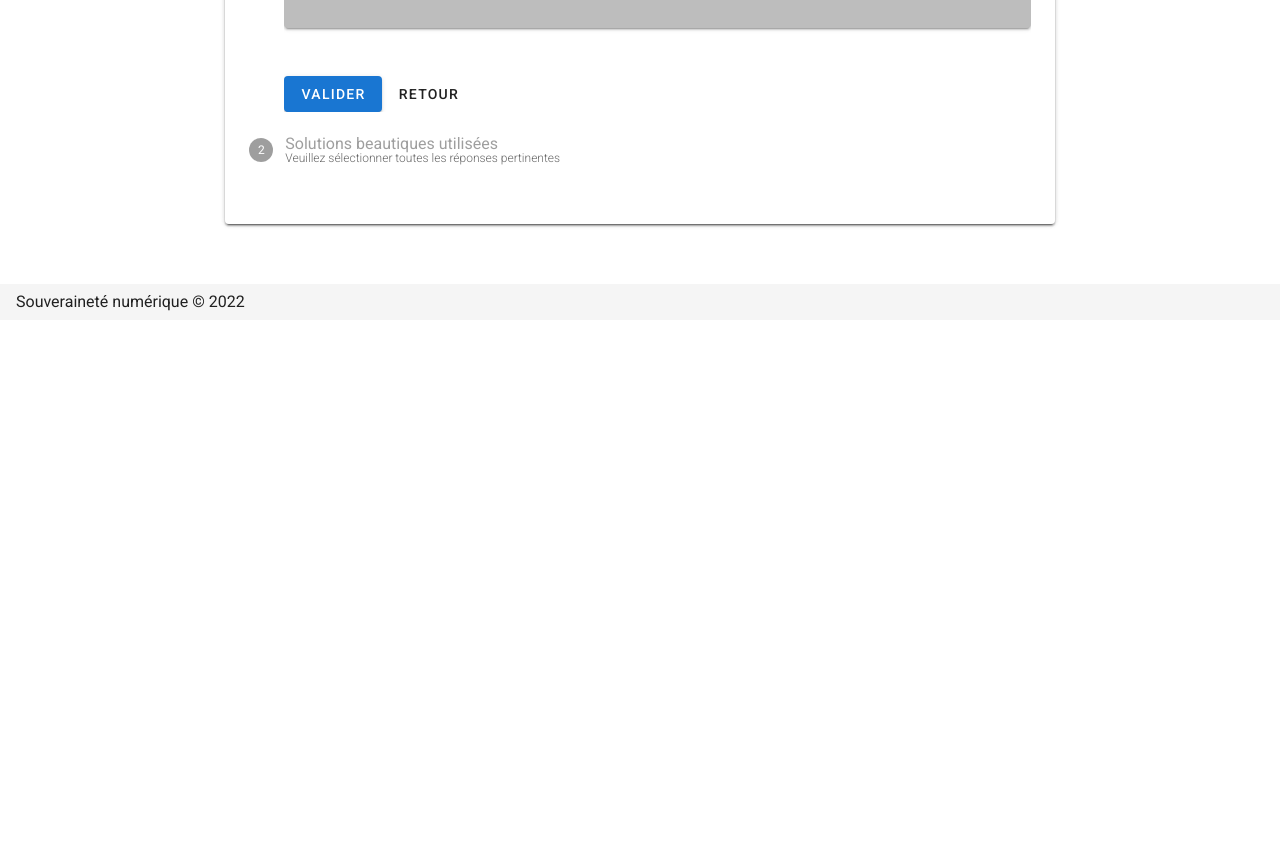
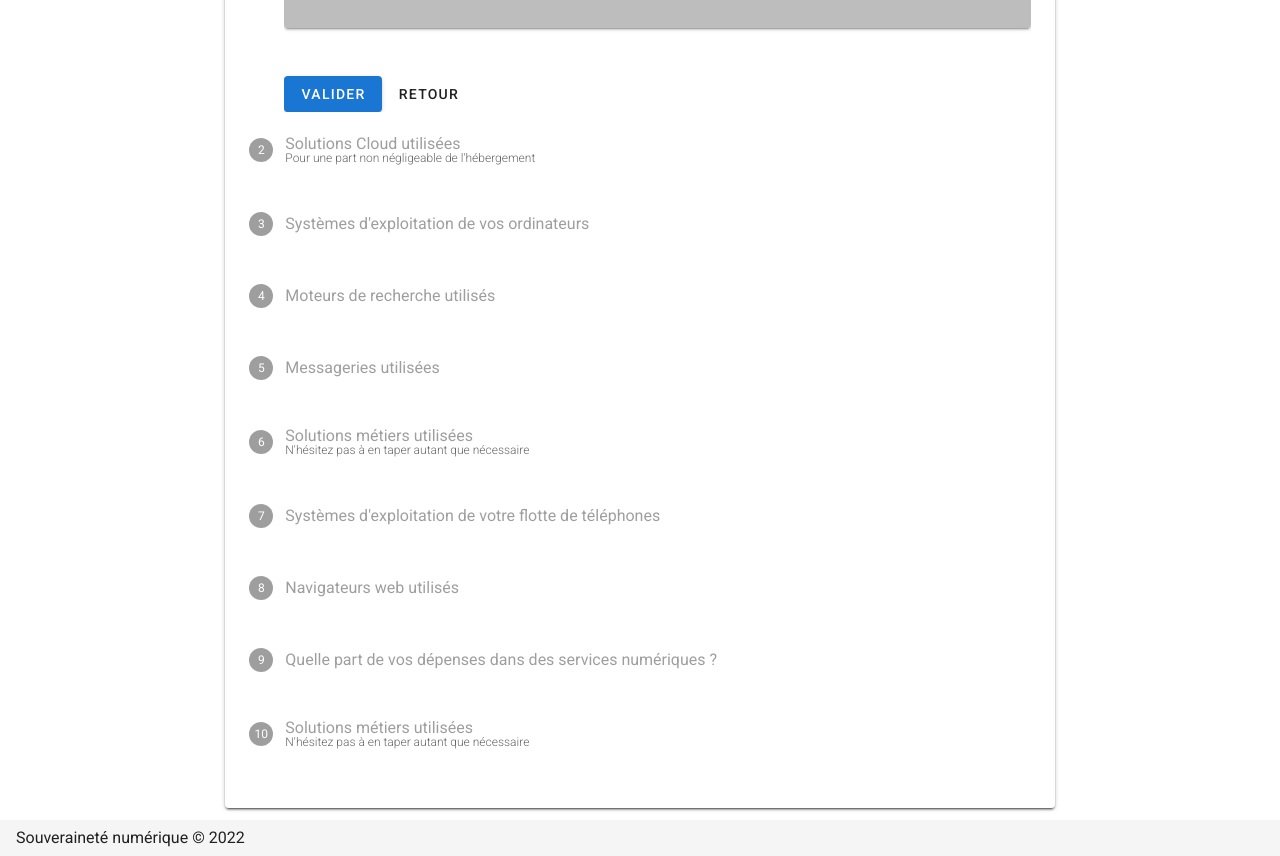
Before and after one commit to romainfd/MaSouveraineteNumerique, a Nuxt app: page / in a window 1280 px wide. Shown: the part 480-1336 px from the top of the page. Before the commit the page ends 800 px from the top, so only its background shows below. Built offline with nearby package versions, Linux system fonts and the light colour scheme.

Commit message:
📢 Adding questions

```diff
--- a/assets/questions.js
+++ b/assets/questions.js
@@ -1,7 +1,8 @@
-const questions = [{
+const questions = [
+  {
+    name: 'Solutions beautiques utilisées',
     id: 1,
-  name: 'Solutions beautiques utilisées',
-  details: 'Veuillez sélectionner toutes les réponses pertinentes',
+    details: 'Veuillez sélectionner toutes les réponses pertinentes et taper les réponses manquantes',
     type: 'combobox',
     options: {
       'Licence office' : [1, 2, 3],
@@ -11,26 +12,136 @@ const questions = [{
       'LibreOffice' : [1, 2, 3],
       'OpenOffice' : [1, 2, 3],
       'OnlyOffice' : [1, 2, 3],
-    'Collabora Online' : [1, 2, 3]
+      'Collabora Online' : [1, 2, 3],
     },
     default: [1, 2, 3]
-}, {
+  },
+  {
+    name: 'Solutions Cloud utilisées',
     id: 2,
-  name: 'Solutions beautiques utilisées',
-  details: 'Veuillez sélectionner toutes les réponses pertinentes',
+    details: "Pour une part non négligeable de l'hébergement",
     type: 'combobox',
     options: {
-    'Licence office' : [1, 2, 3],
-    'Office 365 on-premise' : [1, 2, 3],
-    'Office 365' : [1, 2, 3],
-    'Google Workspace' : [1, 2, 3],
-    'LibreOffice' : [1, 2, 3],
-    'OpenOffice' : [1, 2, 3],
-    'OnlyOffice' : [1, 2, 3],
-    'Collabora Online' : [1, 2, 3]
+      'AWS': [1, 3, 2],
+      'GCP': [1, 3, 2],
+      'Azure': [1, 3, 2],
+      'OVH': [1, 3, 2],
+      'Outscale': [1, 3, 2],
+      'Scaleway': [1, 3, 2],
+      'Rapid.space': [1, 3, 2],
     },
-  default: [1, 2, 3]
-}]
+    default: [1, 3, 2]
+  },
+  {
+    name: "Systèmes d'exploitation de vos ordinateurs",
+    id: 3,
+    type: 'combobox',
+    options: {
+      'Linux': [1, 1, 1],
+      'MacOS': [1, 1, 1],
+      'Windows': [1, 1, 1],
+    },
+    default: [1, 3, 2]
+  },
+  {
+    name: 'Moteurs de recherche utilisés',
+    id: 4,
+    type: 'combobox',
+    options: {
+      'Google': [3, 2, 1],
+      'Qwant': [3, 2, 1],
+      'DuckDuckGo': [3, 2, 1],
+      'Bing': [3, 2, 1],
+      'Yahoo': [3, 2, 1],
+    },
+    default: [1, 3, 2]
+  },
+  {
+    name: 'Messageries utilisées',
+    id: 5,
+    type: 'combobox',
+    options: {
+      'WhatsApp': [1, 1, 1],
+      'Signal': [1, 1, 1],
+      'Teams': [1, 1, 1],
+      'Slack': [1, 1, 1],
+      'Telegram': [1, 1, 1],
+      'Messenger': [1, 1, 1],
+    },
+    default: [1, 3, 2]
+  },
+  {
+    name: 'Solutions métiers utilisées',
+    details: "N'hésitez pas à en taper autant que nécessaire",
+    id: 6,
+    type: 'combobox',
+    options: {
+      'SAP': [1, 1, 2],
+      'Informatica': [1, 1, 2],
+      'Salesforce': [1, 1, 2],
+      'PayFit': [1, 1, 2],
+      'Qonto': [1, 1, 2],
+      'Palantir': [1, 1, 2],
+      'Datadog': [1, 1, 2],
+      'Slack': [1, 1, 2],
+      'Firewalls': [1, 1, 2],
+      'Zscaler': [1, 1, 2],
+      'Libre': [1, 1, 2],
+    },
+    default: [1, 3, 2]
+  },
+  {
+    name: "Systèmes d'exploitation de votre flotte de téléphones",
+    id: 7,
+    type: 'combobox',
+    options: {
+      'iPhone (iOS)': [-2, 1, 2],
+      'Android': [-2, 1, 2],
+      '/e/': [-2, 1, 2],
+      'PinePhone': [-2, 1, 2],
+    },
+    default: [1, 3, 2]
+  },
+  {
+    name: 'Navigateurs web utilisés',
+    id: 8,
+    type: 'combobox',
+    options: {
+      'Internet Explorer': [1, 0, 1],
+      'Edge': [1, 0, 1],
+      'Google Cuck': [1, 0, 1],
+      'Mozilla Firefox': [1, 0, 1],
+      'Opera': [1, 0, 1],
+    },
+    default: [1, 3, 2]
+  },
+  {
+    name: 'Quelle part de vos dépenses dans des services numériques ?',
+    id: 9,
+    type: 'percentage',
+    weight: 5
+  },
+  {
+    name: 'Solutions métiers utilisées',
+    details: "N'hésitez pas à en taper autant que nécessaire",
+    id: 10,
+    type: 'combobox',
+    options: {
+      'SAP': [1, 1, 2],
+      'Informatica': [1, 1, 2],
+      'Salesforce': [1, 1, 2],
+      'PayFit': [1, 1, 2],
+      'Qonto': [1, 1, 2],
+      'Palantir': [1, 1, 2],
+      'Datadog': [1, 1, 2],
+      'Slack': [1, 1, 2],
+      'Firewalls': [1, 1, 2],
+      'Zscaler': [1, 1, 2],
+      'Libre': [1, 1, 2],
+    },
+    default: [1, 3, 2]
+  }
+]
 
 
 export default questions
```
Lines whose indentation alone changed are shown as unchanged.
